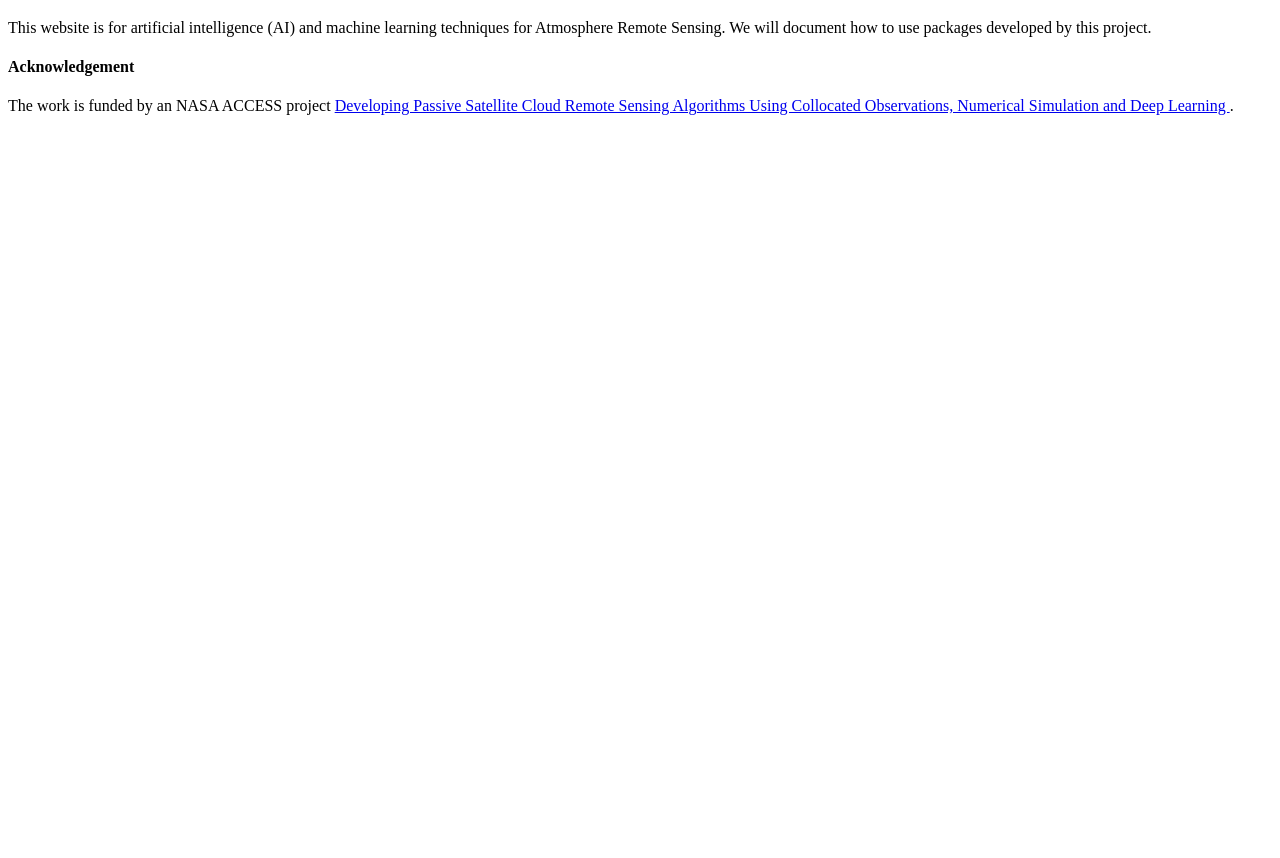
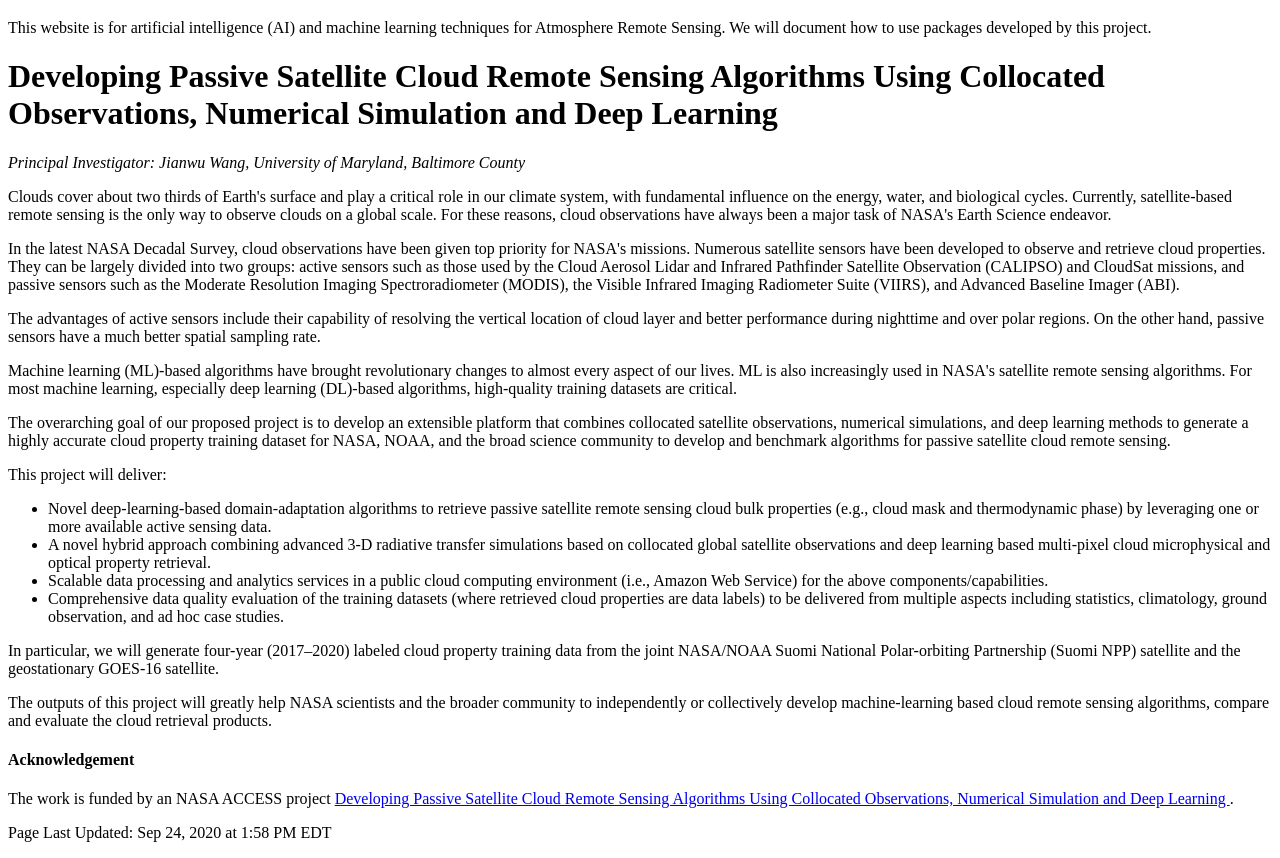
Before and after one commit to AI-4-atmosphere-remote-sensing/ai-4-atmosphere-remote-sensing.github.io, a plain HTML site: page index.html in a window 1280 px wide. Shown: the part 61-919 px from the top of the page. Before the commit the page ends 800 px from the top, so only its background shows below. Drawn offline with Linux system fonts and the light colour scheme.

Commit message:
Update index.html
Use content at https://earthdata.nasa.gov/esds/competitive-programs/access/ml-cloud-properties for the first version.

```diff
--- a/index.html
+++ b/index.html
@@ -4,7 +4,45 @@
 <h1>AI for Atmosphere Remote Sensing</h1>
 <p>This website is for artificial intelligence (AI) and machine learning techniques for Atmosphere Remote Sensing. We will document how to use packages developed by this project.</p>
 
+  <h1>Developing Passive Satellite Cloud Remote Sensing Algorithms Using Collocated Observations, Numerical Simulation and Deep Learning </h1>
+  <div class="body">
+<p><em>Principal Investigator: Jianwu Wang, University of Maryland, Baltimore County
+</em></p>
+<p>
+Clouds cover about two thirds of Earth's surface and play a critical role in our climate system, with fundamental influence on the energy, water, and biological cycles. Currently,  satellite-based remote sensing is the only way to observe clouds on a global scale. For these reasons, cloud observations have always been a major task of NASA's Earth Science endeavor. </p>
+<p>In the latest NASA Decadal Survey, cloud observations have been given top priority for NASA's missions. Numerous satellite sensors have been developed to observe and retrieve cloud properties. They can be largely divided into two groups: active sensors such as those used by the Cloud Aerosol Lidar and Infrared Pathfinder Satellite Observation (CALIPSO) and CloudSat missions, and passive sensors such as the Moderate Resolution Imaging Spectroradiometer (MODIS), the Visible Infrared Imaging Radiometer Suite (VIIRS), and Advanced Baseline Imager (ABI). </p>
+<p>The advantages of active sensors include their capability of resolving the vertical location of cloud layer and better performance during nighttime and over polar regions. On the other hand, passive sensors have a much better spatial sampling rate.
+</p>
+<p>
+Machine learning (ML)-based algorithms have brought revolutionary changes to almost every aspect of our lives. ML is also increasingly used in NASA's satellite remote sensing algorithms. For most machine learning, especially deep learning (DL)-based algorithms, high-quality training datasets are critical. </p>
+<p>The overarching goal of our proposed project is to develop an extensible platform that combines collocated satellite observations, numerical simulations, and deep learning methods to generate a highly accurate cloud property training dataset for NASA, NOAA, and the broad science community to develop and benchmark algorithms for passive satellite cloud remote sensing.
+</p>
+<p>
+This project will deliver:
+</p>
+<ul>
+<li>
+Novel deep-learning-based domain-adaptation algorithms to retrieve passive satellite remote sensing cloud bulk properties (e.g., cloud mask and thermodynamic phase) by leveraging one or more available active sensing data.
+</li>
+<li>
+A novel hybrid approach combining advanced 3-D radiative transfer simulations based on collocated global satellite observations and deep learning based multi-pixel cloud microphysical and optical property retrieval.
+</li>
+<li>
+Scalable data processing and analytics services in a public cloud computing environment (i.e., Amazon Web Service) for the above components/capabilities.
+</li>
+<li>
+Comprehensive data quality evaluation of the training datasets (where retrieved cloud properties are data labels) to be delivered from multiple aspects including statistics, climatology, ground observation, and ad hoc case studies.</li>
+</ul>
+<p>
+In particular, we will generate four-year (2017–2020) labeled cloud property training data from the joint NASA/NOAA Suomi National Polar-orbiting Partnership (Suomi NPP) satellite and the geostationary GOES-16 satellite.
+</p>
+<p>
+The outputs of this project will greatly help NASA scientists and the broader community to independently or collectively develop machine-learning based cloud remote sensing algorithms, compare and evaluate the cloud retrieval products. </p>
+</div>
+
+
 <h4>Acknowledgement</h4>
 <p>The work is funded by an NASA ACCESS project <a href="https://www.nsf.gov/awardsearch/showAward?AWD_ID=2050943">Developing Passive Satellite Cloud Remote Sensing Algorithms Using Collocated Observations, Numerical Simulation and Deep Learning </a>.</p>
+<p class="lastupdate">Page Last Updated: Sep 24, 2020 at 1:58 PM EDT</p>
 </body>
 </html>
```
